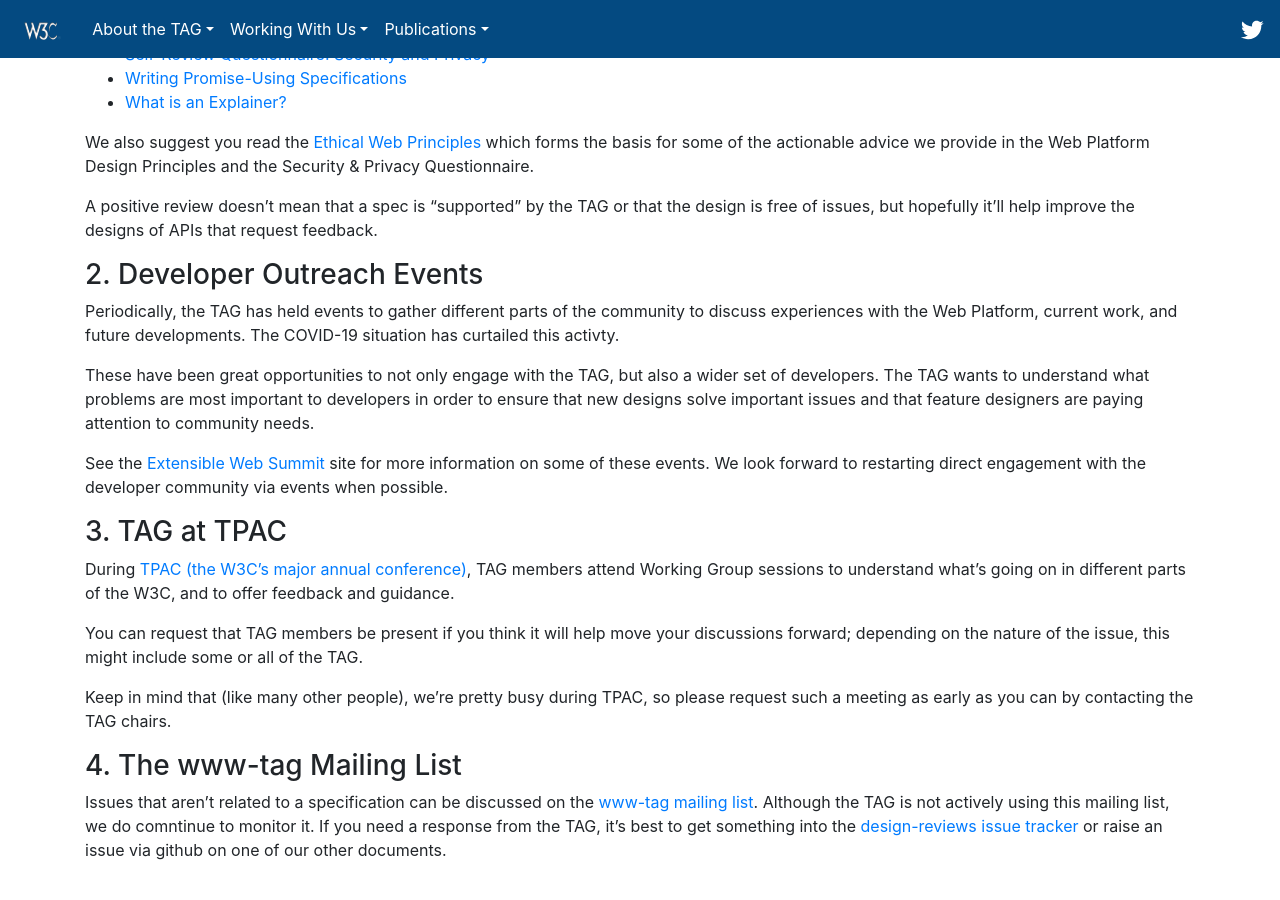
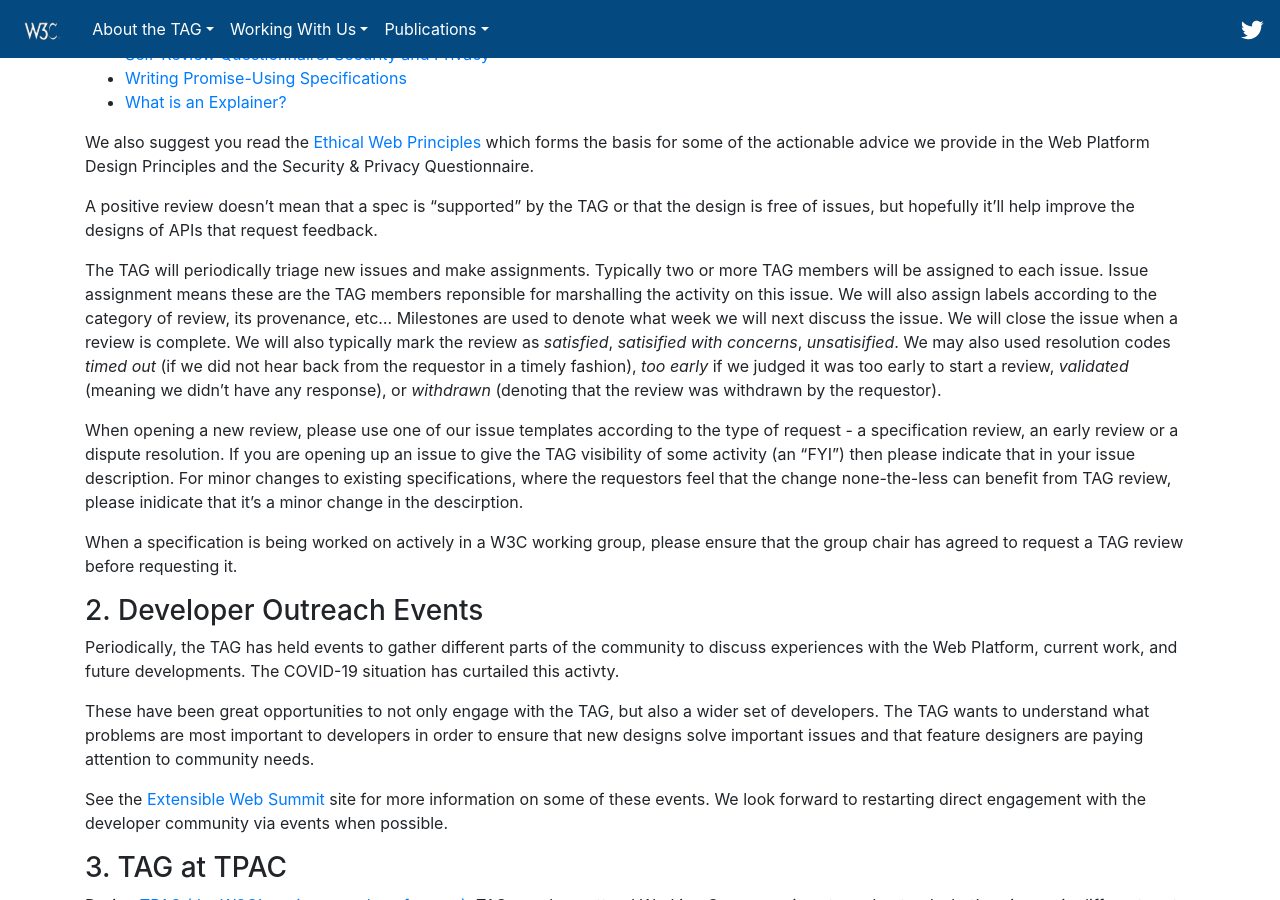
Before and after one commit to w3ctag/tag.w3.org, a Jekyll site: the page built from workmode/index.md, in a window 1280 px wide and 900 px high, scrolled down 457 px. Built offline with Jekyll 4.4.1, drawn with Linux system fonts in a browser that asks for light colours; nearby versions of some CDN libraries; library files that are not in the unit come from our copies.

Commit message:
Added review lifecycle info
References https://github.com/w3ctag/process/issues/22

```diff
--- a/workmode/index.md
+++ b/workmode/index.md
@@ -23,6 +23,12 @@
 
 A positive review doesn't mean that a spec is "supported" by the TAG or that the design is free of issues, but hopefully it'll help improve the designs of APIs that request feedback.
 
+The TAG will periodically triage new issues and make assignments. Typically two or more TAG members will be assigned to each issue.  Issue assignment means these are the TAG members reponsible for marshalling the activity on this issue.   We will also assign labels according to the category of review, its provenance, etc... Milestones are used to denote what week we will next discuss the issue.  We will close the issue when a review is complete.  We will also typically mark the review as *satisfied*, *satisified with concerns*, *unsatisified*. We may also used resolution codes *timed out* (if we did not hear back from the requestor in a timely fashion), *too early* if we judged it was too early to start a review, *validated* (meaning we didn't have any response), or *withdrawn* (denoting that the review was withdrawn by the requestor).
+
+When opening a new review, please use one of our issue templates according to the type of request - a specification review, an early review or a dispute resolution.  If you are opening up an issue to give the TAG visibility of some activity (an "FYI") then please indicate that in your issue description. For minor changes to existing specifications, where the requestors feel that the change none-the-less can benefit from TAG review, please inidicate that it's a minor change in the descirption.
+
+When a specification is being worked on actively in a W3C working group, please ensure that the group chair has agreed to request a TAG review before requesting it.
+
 ### 2. Developer Outreach Events
 
 Periodically, the TAG has held events to gather different parts of the community to discuss experiences with the Web Platform, current work, and future developments.  The COVID-19 situation has curtailed this activty.
```
